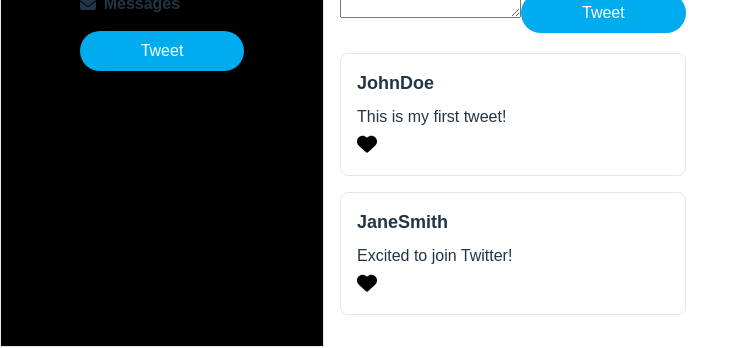
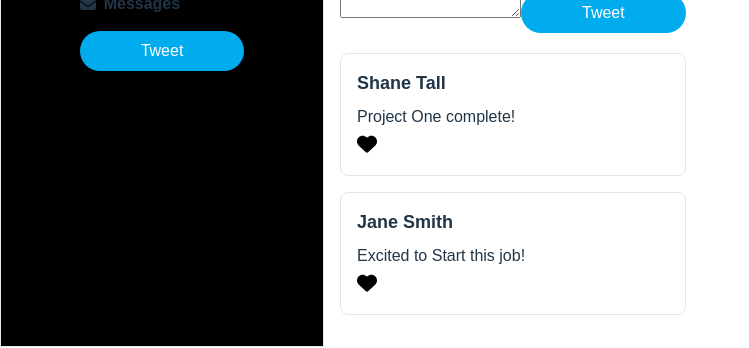
Before and after one commit to kenpopaul/social-app, a React (Vite) app in the folder social-app/: page / in a window 1280 px wide. Shown: the part 298-646 px from the top of the page, without its empty margins (0-749 px from the left). Built offline with nearby package versions, Linux system fonts and the light colour scheme.

Commit message:
clean up code

```diff
--- a/social-app/src/pages/Home.tsx
+++ b/social-app/src/pages/Home.tsx
@@ -10,8 +10,8 @@ const Home: React.FC = () => {
         <TweetInput />
         {/* Existing tweet list code */}
       </div>
-      <Tweet username="JohnDoe" content="This is my first tweet!" />
-      <Tweet username="JaneSmith" content="Excited to join Twitter!" />
+      <Tweet username="Shane Tall" content="Project One complete!" />
+      <Tweet username="Jane Smith" content="Excited to Start this job!" />
     </div>
   );
 };
```
